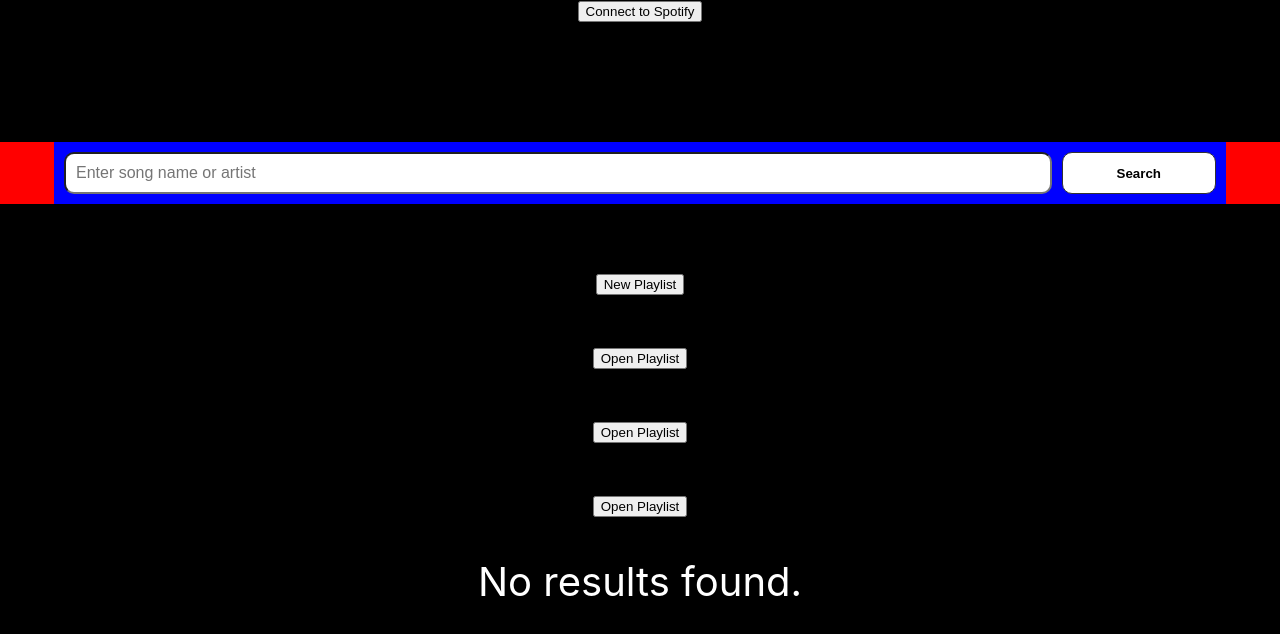
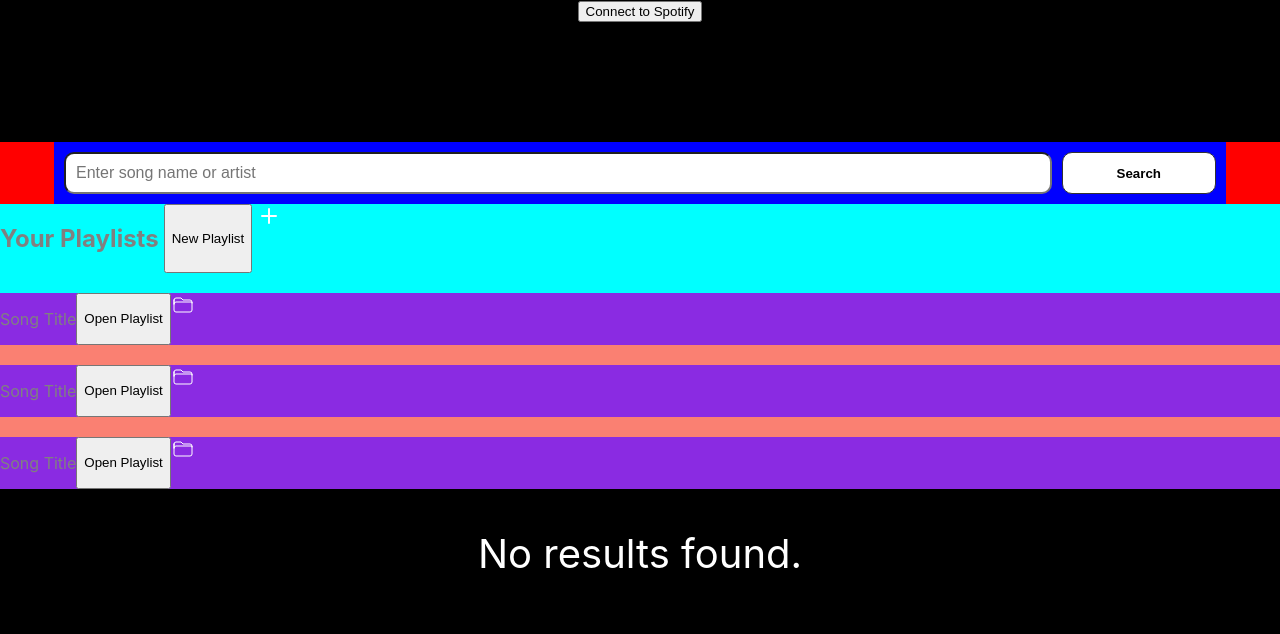
Before and after one commit to fivefootwan/playlistapp_practice, a React (Create React App) app: page / in a window 1280 px wide. Shown: the top 634 px of the page. Built offline with nearby package versions, Linux system fonts and the light colour scheme.

Commit message:
add icons to playlistmanager.js

```diff
--- /dev/null
+++ b/src/assets/Icons.js
@@ -0,0 +1,45 @@
+import React from 'react';
+
+export function PlusIcon({ onClick }) {
+    return (
+      <svg
+        width="24"
+        height="24"
+        viewBox="0 0 24 24"
+        fill="none"
+        xmlns="http://www.w3.org/2000/svg"
+        onClick={onClick}
+        style={{ cursor: 'pointer' }}
+      >
+        <path
+          d="M12 5v14M5 12h14"
+          stroke="white"
+          strokeWidth="2"
+          strokeLinecap="round"
+          strokeLinejoin="round"
+        />
+      </svg>
+    );
+  }
+
+export function OpenIcon({ size = 24, color = "white", onClick }) {
+    return (
+      <svg
+        onClick={onClick}
+        xmlns="http://www.w3.org/2000/svg"
+        width={size}
+        height={size}
+        fill="none"
+        viewBox="0 0 24 24"
+        stroke={color}
+        style={{ cursor: 'pointer' }}
+      >
+        <path
+          strokeLinecap="round"
+          strokeLinejoin="round"
+          strokeWidth={1}
+          d="M3 7a2 2 0 012-2h5l2 2h7a2 2 0 012 2v1M3 7v10a2 2 0 002 2h14a2 2 0 002-2V9H5a2 2 0 00-2 2z"
+        />
+      </svg>
+    );
+  }
--- a/src/components/Playlist.module.css
+++ b/src/components/Playlist.module.css
@@ -1,7 +1,20 @@
+.PlaylistsContainer {
+    color:grey;
+    text-align: left;
+    background-color: aqua;
+
+}
+.PlaylistHeader {
+    display: flex;
+    gap: 5px;
+}
+
 .Playlists {
     background-color: salmon;
 }
 
 .Playlist {
+    display: flex;
+    margin: 20px 0;
     background-color: blueviolet;
 }
--- a/src/components/PlaylistManager.js
+++ b/src/components/PlaylistManager.js
@@ -1,27 +1,37 @@
 import React, {useState} from 'react';
 import ReactDOM from 'react-dom/client';
 import styles from './Playlist.module.css';
+import {PlusIcon, OpenIcon} from '../assets/Icons';
 
 function Playlist() {
 
     return (
-        <div>
-            <h2>Your Playlists</h2>
-            <button className="CreatePlaylist" type="button">New Playlist</button>
-            <div className="Playlists">
-                <div className="Playlist">
+        <div className={styles.PlaylistsContainer}>
+
+            <div className={styles.PlaylistHeader}>
+                <h2>Your Playlists</h2>
+                <button className={styles.CreatePlaylist} type="button">New Playlist</button>
+                <PlusIcon onClick={() => console.log("Plus clicked!")} />
+            </div>
+
+
+            <div className={styles.Playlists}>
+                <div className={styles.Playlist}>
                     <p>Song Title</p>
-                    <button className="OpenPlaylist" type="button">Open Playlist</button>
+                    <button className={styles.OpenPlaylist} type="button">Open Playlist</button>
+                    <OpenIcon onClick={() => console.log("Plus clicked!")} />
                 </div>
 
-                <div className="Playlist">
+                <div className={styles.Playlist}>
                     <p>Song Title</p>
-                    <button className="OpenPlaylist" type="button">Open Playlist</button>
+                    <button className={styles.OpenPlaylist} type="button">Open Playlist</button>
+                    <OpenIcon onClick={() => console.log("Plus clicked!")} />
                 </div>
 
-                <div className="Playlist">
+                <div className={styles.Playlist}>
                     <p>Song Title</p>
-                    <button className="OpenPlaylist" type="button">Open Playlist</button>
+                    <button className={styles.OpenPlaylist} type="button">Open Playlist</button>
+                    <OpenIcon onClick={() => console.log("Plus clicked!")} />
                 </div>
 
             </div>
```
